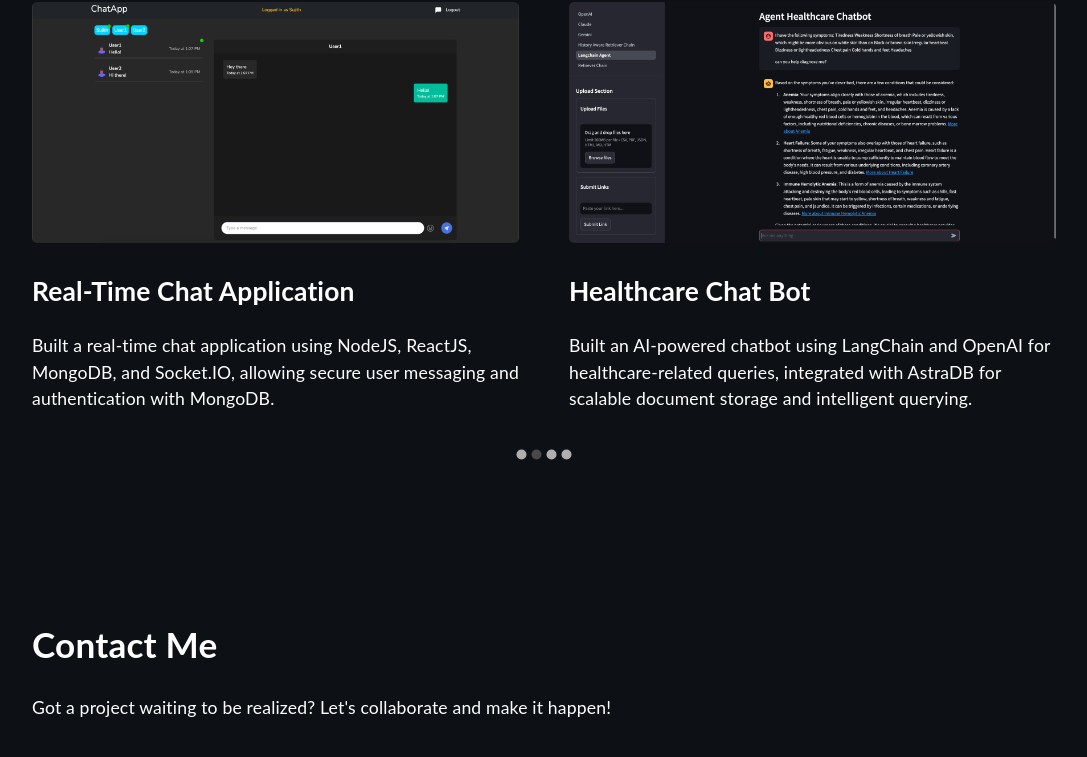
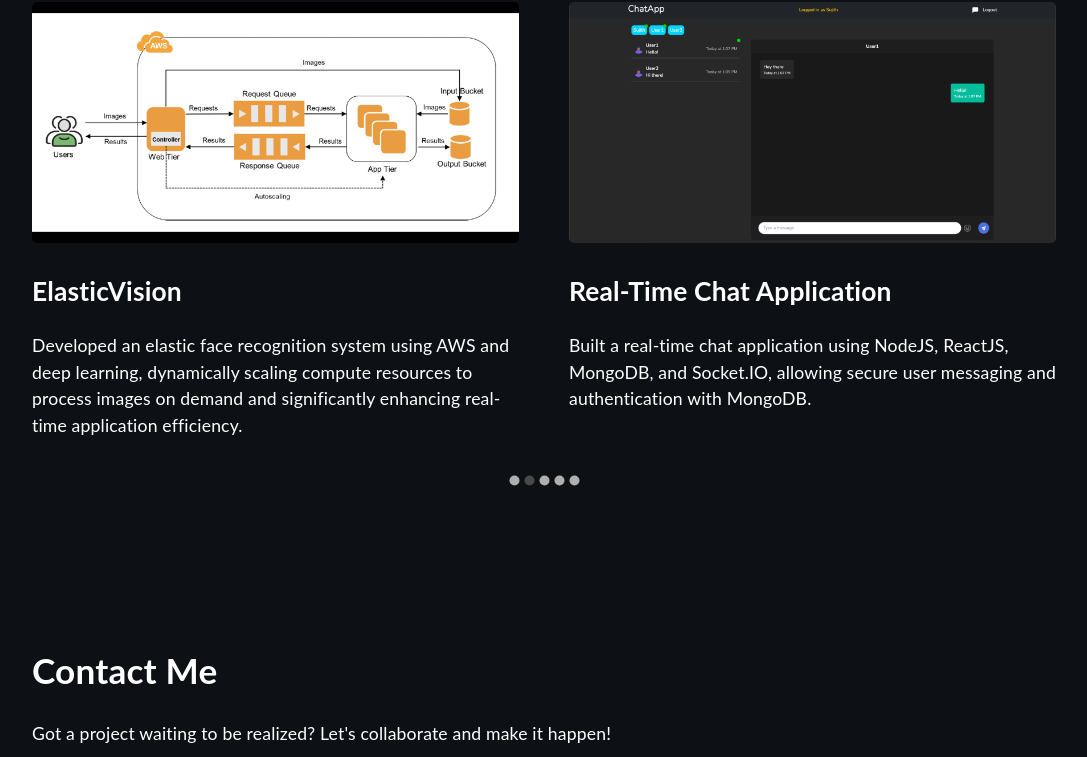
Before and after one commit to Sujithrt/portfolio, a React (Create React App) app: page / in a window 1280 px wide. Shown: the part 3111-3868 px from the top of the page, without its empty margins (96-1183 px from the left). Built offline with nearby package versions, Linux system fonts and the light colour scheme; grey boxes are pictures that could not be loaded.

Commit message:
added elastic vision

```diff
--- a/src/components/Project.tsx
+++ b/src/components/Project.tsx
@@ -8,6 +8,7 @@ import pnams from '../assets/images/pnams.png';
 import ballTracking from '../assets/images/ball-tracking.jpeg';
 import prepify from '../assets/images/Prepify.png';
 import emotionRecognition from '../assets/images/emotion-recognition.png';
+import elasticVision from '../assets/images/elastic-vision.png';
 import '../assets/styles/Project.scss';
 
 function Project() {
@@ -29,6 +30,12 @@ function Project() {
             title: "Prescription and Allergies Management System",
             description: "Developed a full-stack system using React.js, Spring Boot, and MySQL for managing patient prescriptions and allergies, improving workflow efficiency for healthcare professionals.",
             link: "https://github.com/Sujithrt/Prescription-and-Allergies-Management-System"
+        },
+        {
+            image: elasticVision,
+            title: "ElasticVision",
+            description: "Developed an elastic face recognition system using AWS and deep learning, dynamically scaling compute resources to process images on demand and significantly enhancing real-time application efficiency.",
+            link: "https://github.com/Sujithrt/ElasticVision"
         },
         {
             image: chatApp,
```
Also changed, not shown: src/assets/images/elastic-vision.png (added).
